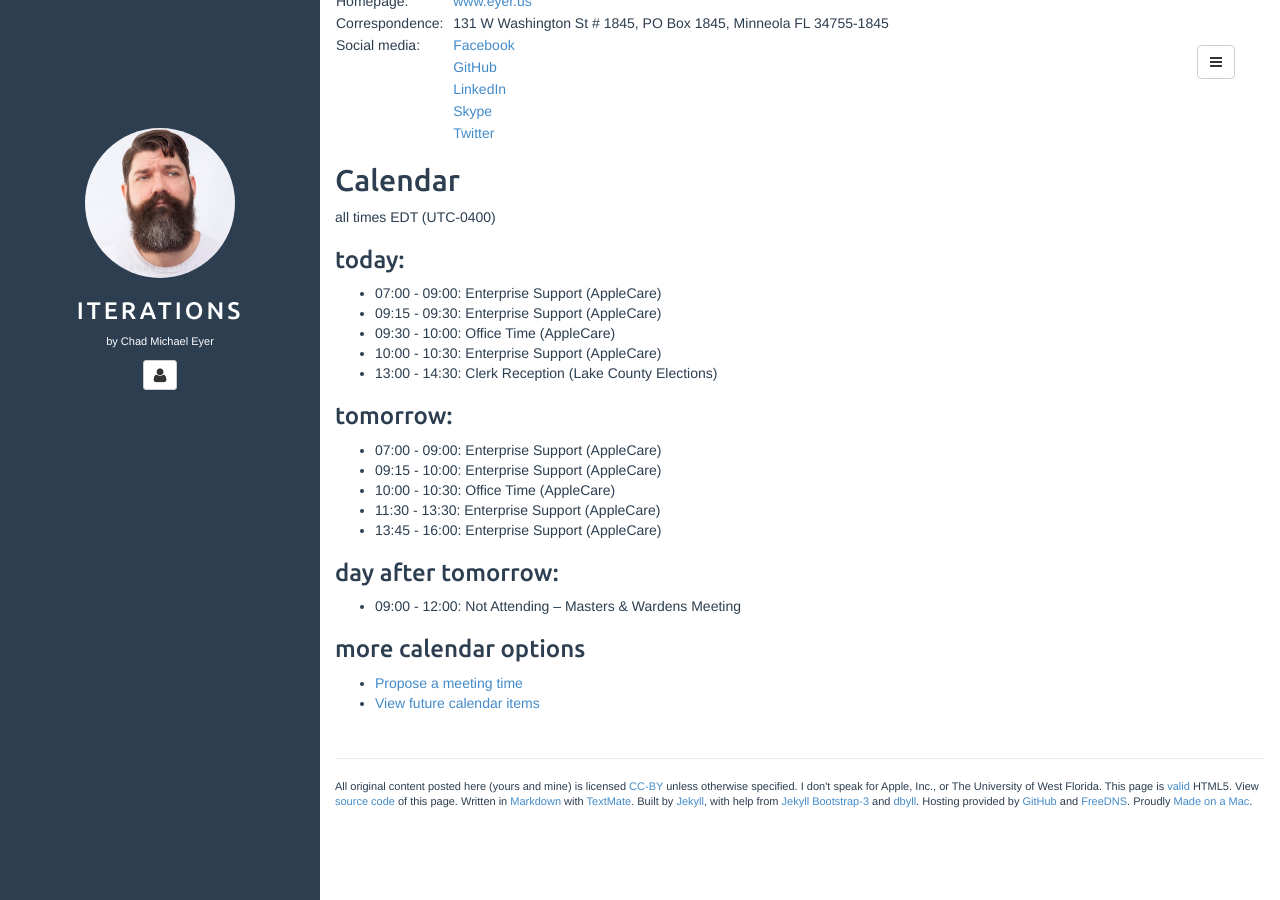
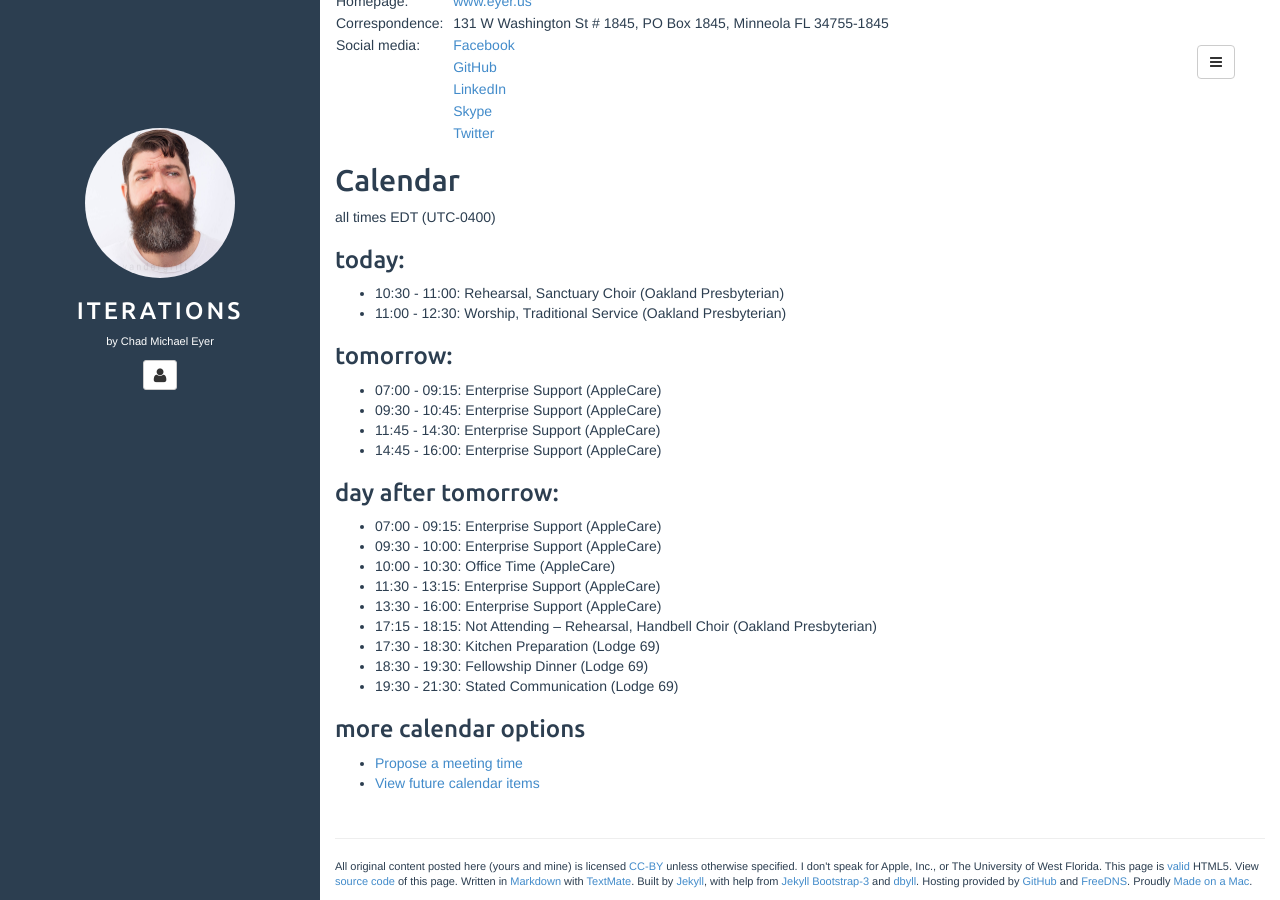
Before and after one commit to chadmichaeleyer/chadmichaeleyer.github.io, a Jekyll site: the page built from about.md, in a window 1280 px wide and 900 px high, scrolled down 1270 px. Built offline with Jekyll 4.4.1, drawn with Linux system fonts in a browser that asks for light colours.

Commit message:
calendar update

```diff
--- a/calendar.markdown
+++ b/calendar.markdown
@@ -2,20 +2,24 @@ all times EDT (UTC-0400)
 
 ### today:
 
-* 07:00 - 09:00: Enterprise Support (AppleCare)
-* 09:15 - 09:30: Enterprise Support (AppleCare)
-* 09:30 - 10:00: Office Time (AppleCare)
-* 10:00 - 10:30: Enterprise Support (AppleCare)
-* 13:00 - 14:30: Clerk Reception (Lake County Elections)
+* 10:30 - 11:00: Rehearsal, Sanctuary Choir (Oakland Presbyterian)
+* 11:00 - 12:30: Worship, Traditional Service (Oakland Presbyterian)
 
 ### tomorrow:
 
-* 07:00 - 09:00: Enterprise Support (AppleCare)
-* 09:15 - 10:00: Enterprise Support (AppleCare)
-* 10:00 - 10:30: Office Time (AppleCare)
-* 11:30 - 13:30: Enterprise Support (AppleCare)
-* 13:45 - 16:00: Enterprise Support (AppleCare)
+* 07:00 - 09:15: Enterprise Support (AppleCare)
+* 09:30 - 10:45: Enterprise Support (AppleCare)
+* 11:45 - 14:30: Enterprise Support (AppleCare)
+* 14:45 - 16:00: Enterprise Support (AppleCare)
 
 ### day after tomorrow:
 
-* 09:00 - 12:00: Not Attending – Masters & Wardens Meeting
+* 07:00 - 09:15: Enterprise Support (AppleCare)
+* 09:30 - 10:00: Enterprise Support (AppleCare)
+* 10:00 - 10:30: Office Time (AppleCare)
+* 11:30 - 13:15: Enterprise Support (AppleCare)
+* 13:30 - 16:00: Enterprise Support (AppleCare)
+* 17:15 - 18:15: Not Attending – Rehearsal, Handbell Choir (Oakland Presbyterian)
+* 17:30 - 18:30: Kitchen Preparation (Lodge 69)
+* 18:30 - 19:30: Fellowship Dinner (Lodge 69)
+* 19:30 - 21:30: Stated Communication (Lodge 69)
```
Also changed, not shown: calendar-year.markdown (+156 -181 lines).
